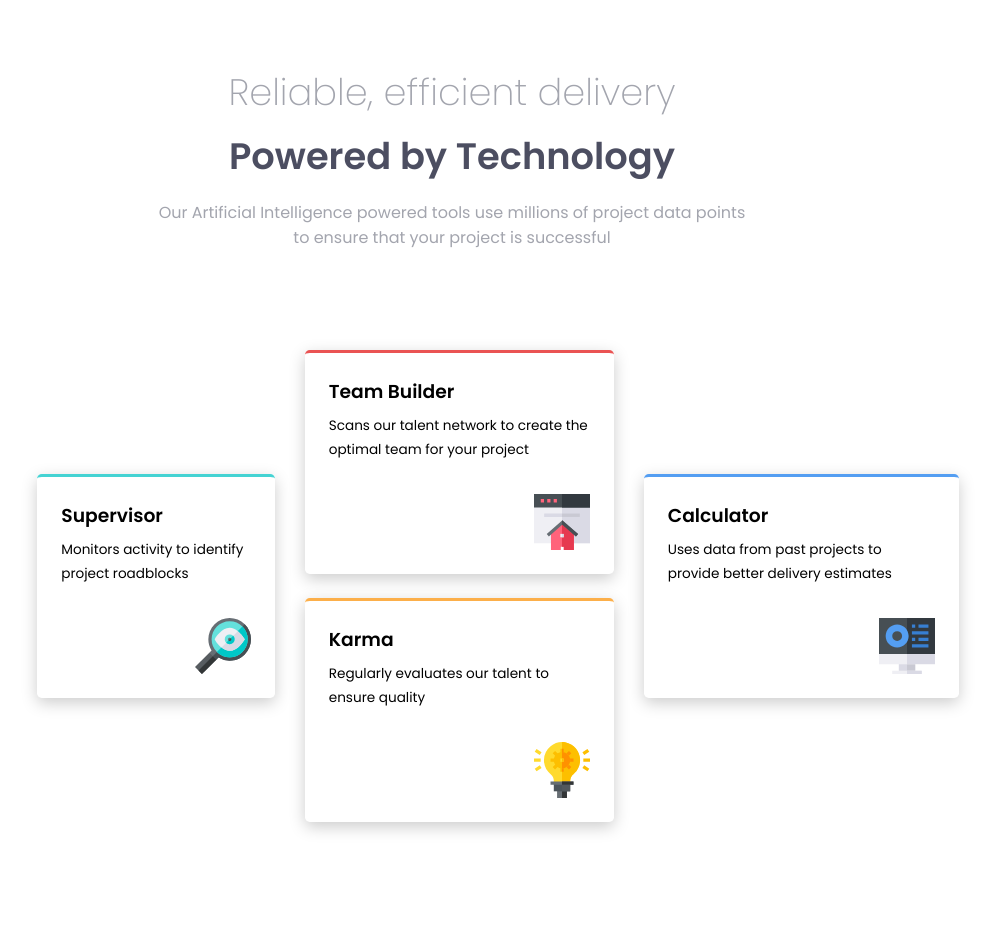
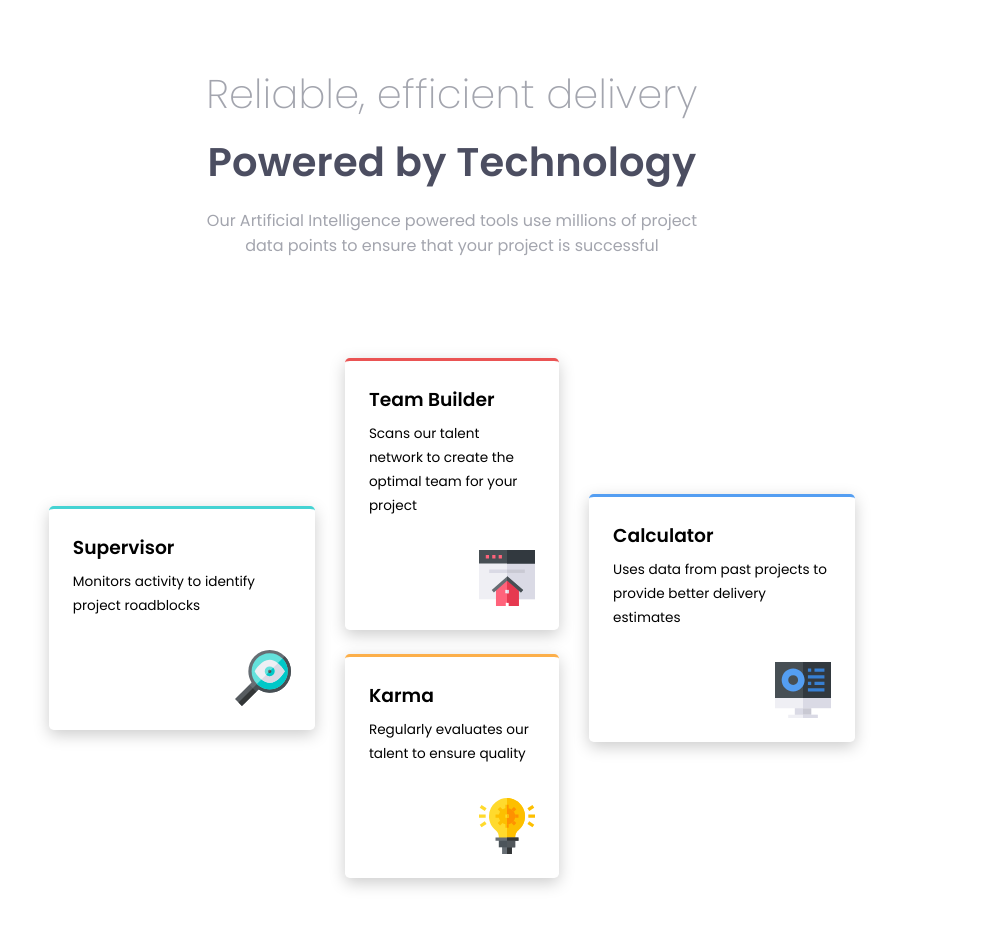
Before and after one commit to Carmenyo/FM-Four-Card-Feature-Section, a plain HTML site: page index.html in a window 1280 px wide. Shown: the whole page, without its empty margins (188-1183 px from the left). Drawn offline with Linux system fonts and the light colour scheme.

Commit message:
final push

```diff
--- a/index.html
+++ b/index.html
@@ -27,29 +27,29 @@
         </div>
 
         <div class="cards">
-            <div class="card cyan">
+            <div class="card__cyan">
                 <h3 class="title">Supervisor</h3>
                 <p class="paragraph">Monitors activity to identify project roadblocks</p>
-                <img src="./images/icon-supervisor.svg" alt="Supervisor">
+                <img  class= "image" src="./images/icon-supervisor.svg" alt="Supervisor">
             </div>
 
-
-            <div class="cardsRedOrange">
-                <div class="card red">
+            <div class="redorange">
+            <div class="card__red">
                     <h3 class="title">Team Builder</h3>
                     <p class="paragraph">Scans our talent network to create the optimal team for your project</p>
-                <img src="./images/icon-team-builder.svg" alt="team builder">
+                <img class= "image" src="./images/icon-team-builder.svg" alt="team builder">
                 </div>
-                <div class="card orange">
+                <div class="card__orange">
                     <h3 class="title">Karma</h3>
                     <p class="paragraph">Regularly evaluates our talent to ensure quality</p>
-                    <img src="./images/icon-karma.svg" alt="karma">
+                    <img class= "image" src="./images/icon-karma.svg" alt="karma">
                 </div>
             </div>
-            <div class="card blue">
+
+            <div class="card__blue">
                 <h3 class="title">Calculator</h3>
                 <p class="paragraph">Uses data from past projects to provide better delivery estimates</p>
-                <img src="./images/icon-calculator.svg" alt="calculator">
+                <img class= "image" src="./images/icon-calculator.svg" alt="calculator">
             </div>
         </div>
     </main>
--- a/styles/styles.css
+++ b/styles/styles.css
@@ -39,32 +39,6 @@ main{
     text-align: center;
 }
 
-.card{
-    display: flex;
-    flex-direction: column;
-    padding: 1.5rem;
-    margin-bottom: 1.5rem;
-    text-align: left;
-    box-shadow: 0px 0.3rem 1rem hsl(0, 0%, 80%);
-    border-radius: 0.3rem;
-}
-
-.cyan{
-    border-top: 0.2rem solid var(--Cyan);
-}
-
-.red{
-    border-top: 0.2rem solid var(--Red);
-}
-
-.orange{
-    border-top: 0.2rem solid var(--Orange);
-}
-
-.blue{
-    border-top: 0.2rem solid var(--Blue);
-}
-
 .container__title{
     margin-bottom: .5rem;
     font-weight: 200;
@@ -75,13 +49,38 @@ main{
     font-weight: 600;
     color: var(--Very-Dark-Blue);
     margin-bottom: 1rem;
-
 }
 
 .container__paragraph{
     margin-bottom: 4.5rem;
     font-size: 0.93rem;
     color: var(--Grayish-Blue)
+}
+
+.card__cyan, .card__red, .card__orange, .card__blue {
+    display: flex;
+    flex-direction: column;
+    padding: 1.5rem;
+    margin-bottom: 1.5rem;
+    text-align: left;
+    box-shadow: 0px 0.3rem 1rem hsl(0, 0%, 80%);
+    border-radius: 0.3rem;
+}
+
+.card__cyan{
+    border-top: 0.2rem solid var(--Cyan);
+}
+
+.card__red{
+    border-top: 0.2rem solid var(--Red);
+}
+
+.card__orange{
+    border-top: 0.2rem solid var(--Orange);
+}
+
+.card__blue{
+    border-top: 0.2rem solid var(--Blue);
 }
 
 .title{
@@ -96,7 +95,8 @@ main{
     line-height: 1.5rem;
     font-size: 0.85rem;
 }
-img{
+
+.image{
     align-self: flex-end;
     width: 3.5rem;
 }
@@ -105,35 +105,48 @@ img{
 @media (min-width: 768px){
 
     .container{
-        width: 100%;
+        width: 90%;
         margin: auto;
     }
 
     .container__title,
     .container__subtitle{
-        font-size: 2.3rem;
+        font-size: 2.5rem;
+        letter-spacing: 0.2px;
+    }
+    .container__title{
+        font-weight: 100;
     }
 
     .container__paragraph{
         font-size: 1rem;
-        max-width: 600px;
+        max-width: 500px;
         align-items: center;
         margin: auto;
         margin-bottom: 100px;
     }
     .cards{
         display: flex;
+        flex-direction: row;
         align-items: center;
-        margin: 0 0 0 14%;
-        justify-content: space-evenly;
-        max-width: 80%;
+        text-align: center;
+        margin: auto;
+        justify-content: space-between;
+        max-width: 70%;
         gap: 30px;
     }
-    .card{
-        max-width: 80%;
-}
-.cyan, .red, .orange{
-    max-width: 100%;
+
+
+    .card__cyan, .card__red, .card__orange, .card__blue{
+        min-width: 33%;
+    }
+
+.redorange{
+display: flex;
+flex-direction: column;
+width: 100%;
+align-items: center;
 }
 
+
 }
```
